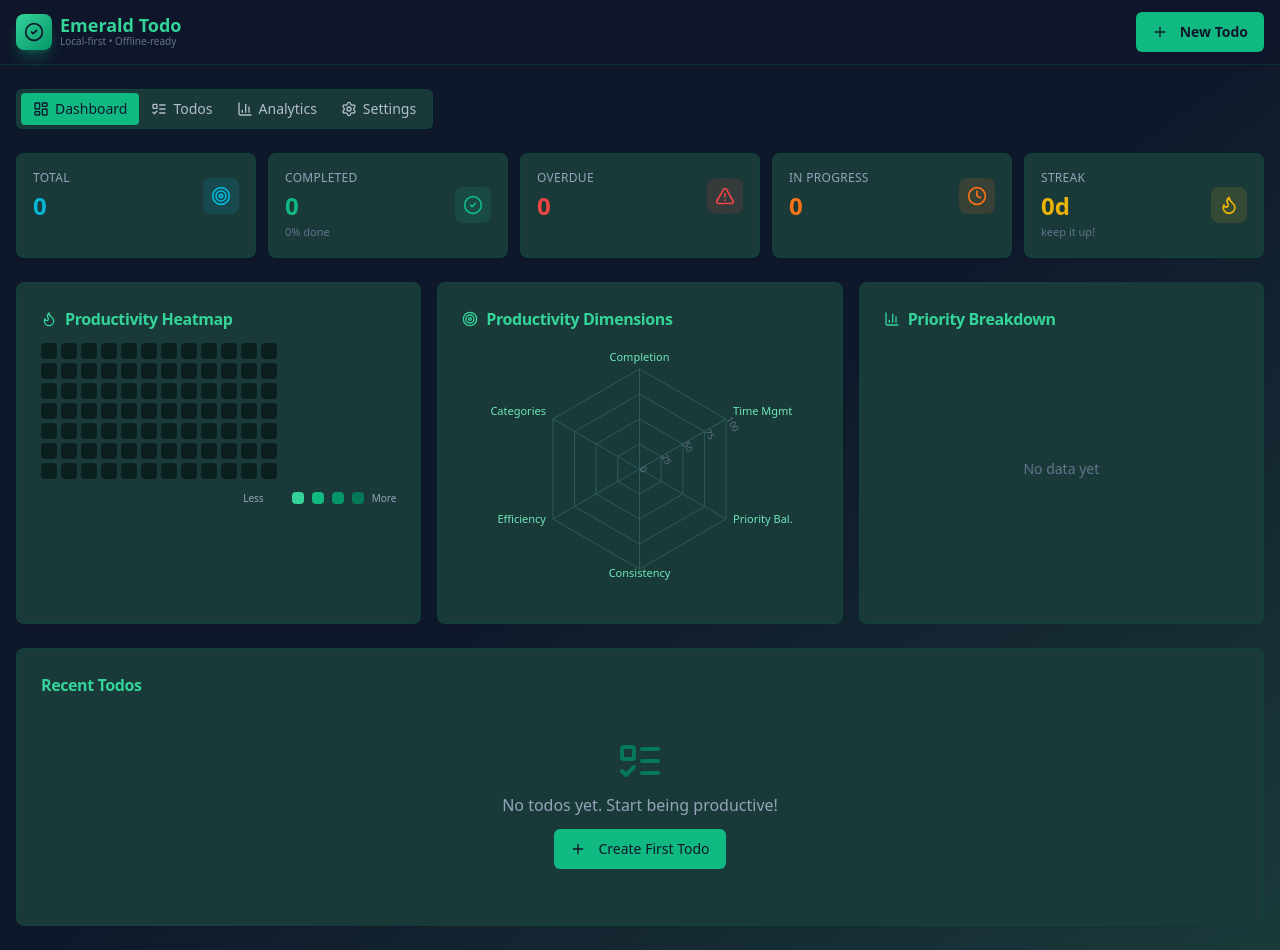
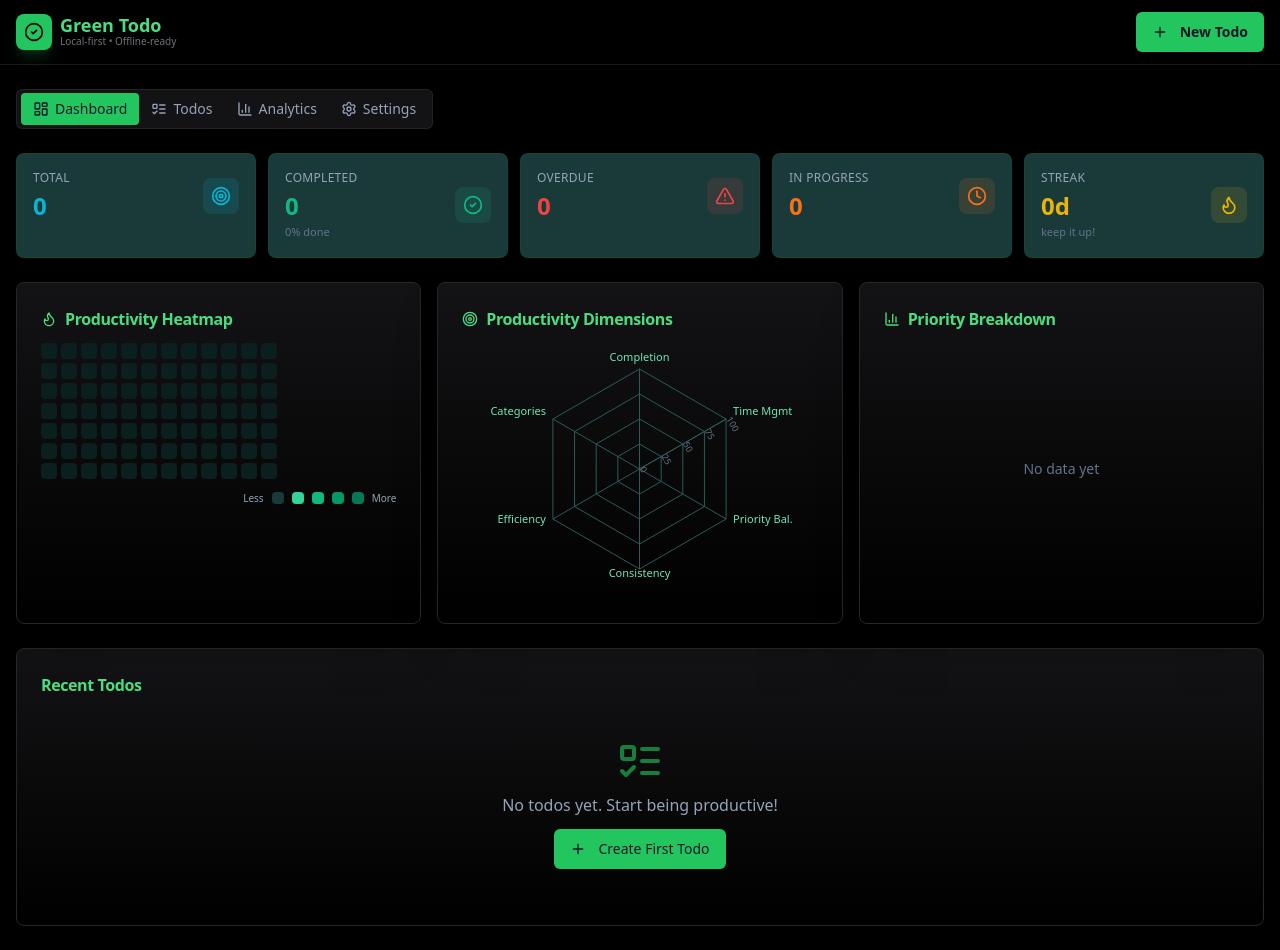
Before and after one commit to Ajai-3/todo-app-2026, a Next.js app: page / in a window 1280 px wide. Built offline with nearby package versions, Linux system fonts and the light colour scheme.

Commit message:
feat: implement task management system with TodoForm, TodoCard, and recurring task logic

```diff
--- a/app/globals.css
+++ b/app/globals.css
@@ -4,35 +4,70 @@
 
 @layer base {
   :root {
-    --background: 222 0% 0%;
-    --foreground: 210 40% 98%;
-    --card: 180 25% 17%;
-    --card-foreground: 210 40% 98%;
-    --popover: 222 47% 11%;
-    --popover-foreground: 210 40% 98%;
-    --primary: 160 84% 39%;
-    --primary-foreground: 222 47% 11%;
-    --secondary: 180 20% 25%;
-    --secondary-foreground: 210 40% 98%;
-    --muted: 180 20% 22%;
-    --muted-foreground: 215 20% 75%;
-    --accent: 160 84% 39%;
-    --accent-foreground: 222 47% 11%;
+    --background: 0 0% 0%;
+    /* Pure Black */
+    --foreground: 0 0% 98%;
+    --card: 0 0% 4%;
+    /* Near black for cards */
+    --card-foreground: 0 0% 98%;
+    --popover: 0 0% 4%;
+    --popover-foreground: 0 0% 98%;
+    --primary: 142 71% 45%;
+    /* Vibrant green */
+    --primary-foreground: 0 0% 0%;
+    --secondary: 0 0% 10%;
+    --secondary-foreground: 0 0% 98%;
+    --muted: 0 0% 12%;
+    --muted-foreground: 215 20% 65%;
+    --accent: 142 71% 45%;
+    --accent-foreground: 0 0% 0%;
     --destructive: 0 72% 51%;
     --destructive-foreground: 210 40% 98%;
-    --border: 180 20% 28%;
-    --input: 180 20% 22%;
-    --ring: 160 84% 39%;
+    --border: 0 0% 12%;
+    /* Very subtle borders */
+    --input: 0 0% 12%;
+    --ring: 142 71% 45%;
     --radius: 0.5rem;
   }
-  * { @apply border-border; }
-  body { @apply bg-background text-foreground; font-feature-settings: "rlig" 1, "calt" 1; }
+
+  * {
+    @apply border-border;
+  }
+
+  body {
+    @apply bg-background text-foreground;
+    font-feature-settings: "rlig" 1, "calt" 1;
+  }
 }
 
 @layer utilities {
-  .scrollbar-thin::-webkit-scrollbar { width: 6px; height: 6px; }
-  .scrollbar-thin::-webkit-scrollbar-track { background: #1a3a3a; }
-  .scrollbar-thin::-webkit-scrollbar-thumb { background: #10b981; border-radius: 3px; }
-  .timer-pulse { animation: pulse-glow 1.5s ease-in-out infinite; }
-  @keyframes pulse-glow { 0%, 100% { box-shadow: 0 0 0 0 rgba(16, 185, 129, 0.6); } 50% { box-shadow: 0 0 0 6px rgba(16, 185, 129, 0); } }
+  .scrollbar-thin::-webkit-scrollbar {
+    width: 6px;
+    height: 6px;
+  }
+
+  .scrollbar-thin::-webkit-scrollbar-track {
+    background: #000000;
+  }
+
+  .scrollbar-thin::-webkit-scrollbar-thumb {
+    background: #10b981;
+    border-radius: 3px;
+  }
+
+  .timer-pulse {
+    animation: pulse-glow 1.5s ease-in-out infinite;
+  }
+
+  @keyframes pulse-glow {
+
+    0%,
+    100% {
+      box-shadow: 0 0 0 0 rgba(16, 185, 129, 0.6);
+    }
+
+    50% {
+      box-shadow: 0 0 0 6px rgba(16, 185, 129, 0);
+    }
+  }
 }
--- a/app/layout.tsx
+++ b/app/layout.tsx
@@ -2,7 +2,7 @@ import './globals.css'
 import { Toaster } from '@/components/ui/sonner'
 
 export const metadata = {
-  title: 'Emerald Todo — Productivity Dashboard',
+  title: 'Green Todo — Productivity Dashboard',
   description: 'Powerful local-first todo app with heatmaps, spider graphs, timers and recurring tasks',
 }
 
@@ -10,9 +10,9 @@ export default function RootLayout({ children }) {
   return (
     <html lang="en" className="dark">
       <head>
-        <script dangerouslySetInnerHTML={{__html:'window.addEventListener("error",function(e){if(e.error instanceof DOMException&&e.error.name==="DataCloneError"&&e.message&&e.message.includes("PerformanceServerTiming")){e.stopImmediatePropagation();e.preventDefault()}},true);'}} />
+        <script dangerouslySetInnerHTML={{ __html: 'window.addEventListener("error",function(e){if(e.error instanceof DOMException&&e.error.name==="DataCloneError"&&e.message&&e.message.includes("PerformanceServerTiming")){e.stopImmediatePropagation();e.preventDefault()}},true);' }} />
       </head>
-      <body className="bg-[#0f172a] text-slate-100 antialiased min-h-screen">
+      <body className="bg-black text-slate-100 antialiased min-h-screen">
         {children}
         <Toaster theme="dark" position="bottom-right" richColors />
       </body>
--- a/app/page.tsx
+++ b/app/page.tsx
@@ -121,7 +121,7 @@ export default function App() {
     const url = URL.createObjectURL(blob);
     const a = document.createElement('a');
     a.href = url;
-    a.download = `emerald-todos-${format(new Date(), 'yyyy-MM-dd-HHmm')}.json`;
+    a.download = `green-todos-${format(new Date(), 'yyyy-MM-dd-HHmm')}.json`;
     a.click();
     URL.revokeObjectURL(url);
     toast.success('Data exported');
@@ -157,24 +157,24 @@ export default function App() {
   const kanbanColumns = STATUSES.map(s => ({ ...s, items: filtered.filter(t => t.status === s.value) }));
 
   if (!state.loaded) {
-    return <div className="min-h-screen flex items-center justify-center text-emerald-400">Loading...</div>;
+    return <div className="min-h-screen flex items-center justify-center text-green-400">Loading...</div>;
   }
 
   return (
-    <div className="min-h-screen bg-gradient-to-br from-[#0f172a] via-[#0f172a] to-[#1a3a3a]">
-      <header className="border-b border-emerald-900/50 bg-[#0f172a]/80 backdrop-blur sticky top-0 z-40">
+    <div className="min-h-screen bg-black text-white">
+      <header className="border-b border-zinc-900 bg-black/80 backdrop-blur sticky top-0 z-40">
         <div className="max-w-7xl mx-auto px-4 py-3 flex items-center justify-between">
           <div className="flex items-center gap-2">
-            <div className="w-9 h-9 rounded-lg bg-gradient-to-br from-emerald-400 to-emerald-600 flex items-center justify-center shadow-lg shadow-emerald-500/30">
-              <CheckCircle2 className="w-5 h-5 text-slate-900" />
+            <div className="w-9 h-9 rounded-lg bg-green-500 flex items-center justify-center shadow-lg shadow-green-500/20">
+              <CheckCircle2 className="w-5 h-5 text-black" />
             </div>
             <div>
-              <div className="font-bold text-lg text-emerald-400 leading-none">Emerald Todo</div>
-              <div className="text-[10px] text-slate-500">Local-first • Offline-ready</div>
+              <div className="font-bold text-lg text-green-400 leading-none">Green Todo</div>
+              <div className="text-[10px] text-zinc-500">Local-first • Offline-ready</div>
             </div>
           </div>
           <div className="flex items-center gap-2">
-            <Button onClick={openCreate} className="bg-emerald-500 hover:bg-emerald-600 text-slate-900 font-semibold">
+            <Button onClick={openCreate} className="bg-green-500 hover:bg-green-600 text-slate-900 font-semibold">
               <Plus className="w-4 h-4 mr-1" /> New Todo
             </Button>
           </div>
@@ -183,11 +183,11 @@ export default function App() {
 
       <div className="max-w-7xl mx-auto px-4 py-6">
         <Tabs value={tab} onValueChange={setTab}>
-          <TabsList className="bg-[#1a3a3a] border border-emerald-900/50">
-            <TabsTrigger value="dashboard" className="data-[state=active]:bg-emerald-500 data-[state=active]:text-slate-900"><LayoutDashboard className="w-4 h-4 mr-1.5" />Dashboard</TabsTrigger>
-            <TabsTrigger value="todos" className="data-[state=active]:bg-emerald-500 data-[state=active]:text-slate-900"><ListTodo className="w-4 h-4 mr-1.5" />Todos</TabsTrigger>
-            <TabsTrigger value="analytics" className="data-[state=active]:bg-emerald-500 data-[state=active]:text-slate-900"><BarChart3 className="w-4 h-4 mr-1.5" />Analytics</TabsTrigger>
-            <TabsTrigger value="settings" className="data-[state=active]:bg-emerald-500 data-[state=active]:text-slate-900"><SettingsIcon className="w-4 h-4 mr-1.5" />Settings</TabsTrigger>
+          <TabsList className="bg-zinc-900/80 backdrop-blur-md border border-zinc-800/80">
+            <TabsTrigger value="dashboard" className="data-[state=active]:bg-green-500 data-[state=active]:text-slate-900"><LayoutDashboard className="w-4 h-4 mr-1.5" />Dashboard</TabsTrigger>
+            <TabsTrigger value="todos" className="data-[state=active]:bg-green-500 data-[state=active]:text-slate-900"><ListTodo className="w-4 h-4 mr-1.5" />Todos</TabsTrigger>
+            <TabsTrigger value="analytics" className="data-[state=active]:bg-green-500 data-[state=active]:text-slate-900"><BarChart3 className="w-4 h-4 mr-1.5" />Analytics</TabsTrigger>
+            <TabsTrigger value="settings" className="data-[state=active]:bg-green-500 data-[state=active]:text-slate-900"><SettingsIcon className="w-4 h-4 mr-1.5" />Settings</TabsTrigger>
           </TabsList>
 
           <TabsContent value="dashboard" className="space-y-6 mt-6">
@@ -200,32 +200,32 @@ export default function App() {
             </div>
 
             <div className="grid lg:grid-cols-3 md:grid-cols-1 gap-4">
-              <Card className="bg-[#1a3a3a] border-emerald-900/50">
+              <Card className="bg-gradient-to-b from-zinc-900/80 to-black border-zinc-800 shadow-2xl">
                 <CardHeader className="pb-3">
-                  <CardTitle className="text-emerald-400 text-base flex items-center gap-2"><Flame className="w-4 h-4" />Productivity Heatmap</CardTitle>
+                  <CardTitle className="text-green-400 text-base flex items-center gap-2"><Flame className="w-4 h-4" />Productivity Heatmap</CardTitle>
                 </CardHeader>
                 <CardContent><Heatmap todos={visibleTodos} /></CardContent>
               </Card>
 
-              <Card className="bg-[#1a3a3a] border-emerald-900/50">
-                <CardHeader className="pb-2"><CardTitle className="text-emerald-400 text-base flex items-center gap-2"><Target className="w-4 h-4" />Productivity Dimensions</CardTitle></CardHeader>
+              <Card className="bg-gradient-to-b from-zinc-900/80 to-black border-zinc-800 shadow-2xl">
+                <CardHeader className="pb-2"><CardTitle className="text-green-400 text-base flex items-center gap-2"><Target className="w-4 h-4" />Productivity Dimensions</CardTitle></CardHeader>
                 <CardContent><SpiderGraph todos={visibleTodos} /></CardContent>
               </Card>
 
-              <Card className="bg-[#1a3a3a] border-emerald-900/50">
-                <CardHeader className="pb-2"><CardTitle className="text-emerald-400 text-base flex items-center gap-2"><BarChart3 className="w-4 h-4" />Priority Breakdown</CardTitle></CardHeader>
+              <Card className="bg-gradient-to-b from-zinc-900/80 to-black border-zinc-800 shadow-2xl">
+                <CardHeader className="pb-2"><CardTitle className="text-green-400 text-base flex items-center gap-2"><BarChart3 className="w-4 h-4" />Priority Breakdown</CardTitle></CardHeader>
                 <CardContent><PriorityDonut todos={visibleTodos} /></CardContent>
               </Card>
             </div>
 
-            <Card className="bg-[#1a3a3a] border-emerald-900/50">
-              <CardHeader className="pb-2"><CardTitle className="text-emerald-400 text-base">Recent Todos</CardTitle></CardHeader>
+            <Card className="bg-gradient-to-b from-zinc-900/80 to-black border-zinc-800 shadow-2xl">
+              <CardHeader className="pb-2"><CardTitle className="text-green-400 text-base">Recent Todos</CardTitle></CardHeader>
               <CardContent>
                 {visibleTodos.length === 0 ? (
                   <div className="text-center py-8">
-                    <ListTodo className="w-12 h-12 mx-auto text-emerald-700 mb-2" />
+                    <ListTodo className="w-12 h-12 mx-auto text-green-700 mb-2" />
                     <div className="text-slate-400 mb-3">No todos yet. Start being productive!</div>
-                    <Button onClick={openCreate} className="bg-emerald-500 hover:bg-emerald-600 text-slate-900"><Plus className="w-4 h-4 mr-1" />Create First Todo</Button>
+                    <Button onClick={openCreate} className="bg-green-500 hover:bg-green-600 text-slate-900"><Plus className="w-4 h-4 mr-1" />Create First Todo</Button>
                   </div>
                 ) : (
                   <div className="grid md:grid-cols-2 lg:grid-cols-3 gap-3">
@@ -238,16 +238,16 @@ export default function App() {
 
           <TabsContent value="todos" className="mt-6 space-y-4">
             <div className="flex flex-col md:flex-row gap-2">
-              <Input placeholder="Search todos..." value={search} onChange={e => setSearch(e.target.value)} className="bg-[#1a3a3a] border-emerald-900 flex-1" />
+              <Input placeholder="Search todos..." value={search} onChange={e => setSearch(e.target.value)} className="bg-zinc-900/80 border-zinc-800 flex-1" />
               <Select value={filterPriority} onValueChange={setFilterPriority}>
-                <SelectTrigger className="bg-[#1a3a3a] border-emerald-900 md:w-40"><SelectValue placeholder="Priority" /></SelectTrigger>
+                <SelectTrigger className="bg-zinc-900/80 border-zinc-800 md:w-40"><SelectValue placeholder="Priority" /></SelectTrigger>
                 <SelectContent>
                   <SelectItem value="all">All Priorities</SelectItem>
                   {PRIORITIES.map(p => <SelectItem key={p.value} value={p.value}>{p.label}</SelectItem>)}
                 </SelectContent>
               </Select>
               <Select value={filterCategory} onValueChange={setFilterCategory}>
-                <SelectTrigger className="bg-[#1a3a3a] border-emerald-900 md:w-40"><SelectValue placeholder="Category" /></SelectTrigger>
+                <SelectTrigger className="bg-zinc-900/80 border-zinc-800 md:w-40"><SelectValue placeholder="Category" /></SelectTrigger>
                 <SelectContent>
                   <SelectItem value="all">All Categories</SelectItem>
                   {state.categories.map(c => <SelectItem key={c} value={c}>{c}</SelectItem>)}
@@ -270,8 +270,8 @@ export default function App() {
               <StatCard icon={TimerIcon} label="Actual Time" value={`${visibleTodos.reduce((s, t) => s + (t.actualTime || 0), 0)}m`} color="#10b981" />
               <StatCard icon={Target} label="Avg per Task" value={`${visibleTodos.length ? Math.round(visibleTodos.reduce((s, t) => s + (t.actualTime || 0), 0) / visibleTodos.length) : 0}m`} color="#f97316" />
             </div>
-            <Card className="bg-[#1a3a3a] border-emerald-900/50">
-              <CardHeader><CardTitle className="text-emerald-400 text-base">Category Performance</CardTitle></CardHeader>
+            <Card className="bg-gradient-to-b from-zinc-900/80 to-black border-zinc-800 shadow-2xl">
+              <CardHeader><CardTitle className="text-green-400 text-base">Category Performance</CardTitle></CardHeader>
               <CardContent>
                 <div style={{ width: '100%', height: 280 }}>
                   <ResponsiveContainer width="100%" height="100%">
@@ -291,12 +291,12 @@ export default function App() {
           </TabsContent>
 
           <TabsContent value="settings" className="mt-6 space-y-4 max-w-2xl">
-            <Card className="bg-[#1a3a3a] border-emerald-900/50">
-              <CardHeader><CardTitle className="text-emerald-400 text-base">Recurring Templates</CardTitle></CardHeader>
+            <Card className="bg-gradient-to-b from-zinc-900/80 to-black border-zinc-800 shadow-2xl">
+              <CardHeader><CardTitle className="text-green-400 text-base">Recurring Templates</CardTitle></CardHeader>
               <CardContent className="space-y-2">
                 {todos.filter(t => t.isRecurring).length === 0 && <div className="text-sm text-slate-500">No recurring templates.</div>}
                 {todos.filter(t => t.isRecurring).map(t => (
-                  <div key={t.id} className="flex items-center justify-between p-3 rounded-md bg-[#0f172a] border border-emerald-900">
+                  <div key={t.id} className="flex items-center justify-between p-3 rounded-md bg-black border border-zinc-800/80">
                     <div>
                       <div className="font-medium text-sm">{t.title}</div>
                       <div className="text-xs text-slate-400">Repeats: {(t.recurrencePattern?.days || []).map((d: string) => WEEK_DAY_SHORT[d]).join(', ')}</div>
@@ -310,15 +310,15 @@ export default function App() {
               </CardContent>
             </Card>
 
-            <Card className="bg-[#1a3a3a] border-emerald-900/50">
-              <CardHeader><CardTitle className="text-emerald-400 text-base">Data Management</CardTitle></CardHeader>
+            <Card className="bg-gradient-to-b from-zinc-900/80 to-black border-zinc-800 shadow-2xl">
+              <CardHeader><CardTitle className="text-green-400 text-base">Data Management</CardTitle></CardHeader>
               <CardContent className="space-y-3">
                 <div className="flex flex-wrap gap-2">
-                  <Button onClick={exportData} variant="outline" className="border-emerald-700"><Download className="w-4 h-4 mr-1" />Export JSON</Button>
+                  <Button onClick={exportData} variant="outline" className="border-green-700"><Download className="w-4 h-4 mr-1" />Export JSON</Button>
                   <input type="file" accept="application/json" ref={fileInputRef} onChange={importData} className="hidden" />
-                  <Button onClick={() => fileInputRef.current?.click()} variant="outline" className="border-emerald-700"><Upload className="w-4 h-4 mr-1" />Import JSON</Button>
+                  <Button onClick={() => fileInputRef.current?.click()} variant="outline" className="border-green-700"><Upload className="w-4 h-4 mr-1" />Import JSON</Button>
                 </div>
-                <div className="pt-3 border-t border-emerald-900/50">
+                <div className="pt-3 border-t border-zinc-800/80">
                   <Button onClick={() => setClearDialogOpen(true)} variant="destructive" className="bg-red-900/50 hover:bg-red-900 border border-red-700"><Trash2 className="w-4 h-4 mr-1" />Clear All Data</Button>
                 </div>
               </CardContent>
@@ -330,13 +330,13 @@ export default function App() {
       <TodoForm open={formOpen} onOpenChange={setFormOpen} initial={editing} categories={state.categories} onSave={saveTodo} />
 
       <Dialog open={clearDialogOpen} onOpenChange={(o) => { setClearDialogOpen(o); if (!o) setConfirmText('') }}>
-        <DialogContent className="bg-[#1a3a3a] border-red-900">
+        <DialogContent className="bg-zinc-900/80 backdrop-blur-md border-red-900/50">
           <DialogHeader>
             <DialogTitle className="text-red-400 flex items-center gap-2"><AlertTriangle className="w-5 h-5" />Clear All Data?</DialogTitle>
           </DialogHeader>
           <div className="space-y-2">
             <Label className="text-xs">Type <span className="font-mono text-red-400">CONFIRM</span> to proceed:</Label>
-            <Input value={confirmText} onChange={e => setConfirmText(e.target.value)} className="bg-[#0f172a] border-red-900" />
+            <Input value={confirmText} onChange={e => setConfirmText(e.target.value)} className="bg-black border-red-900/50" />
           </div>
           <DialogFooter>
             <Button variant="outline" onClick={() => setClearDialogOpen(false)}>Cancel</Button>
--- a/components/Heatmap.tsx
+++ b/components/Heatmap.tsx
@@ -42,7 +42,7 @@ export function Heatmap({ todos }: { todos: Todo[] }) {
             {week.map(cell => (
               <div key={cell.key}
                 title={`${cell.count} tasks completed on ${format(cell.date, 'MMM d, yyyy')}`}
-                className="w-4 h-4 rounded-sm hover:ring-2 hover:ring-emerald-400 cursor-pointer transition"
+                className="w-4 h-4 rounded-sm hover:ring-2 hover:ring-green-400 cursor-pointer transition"
                 style={{ backgroundColor: getColor(cell.count) }} />
             ))}
           </div>
--- a/components/KanbanColumn.tsx
+++ b/components/KanbanColumn.tsx
@@ -27,7 +27,7 @@ export function KanbanColumn({ col, updateTodo, deleteTodo, openEdit }: KanbanCo
           <Badge variant="outline" className="text-[10px]">{col.items.length}</Badge>
         </div>
       </div>
-      <div ref={setNodeRef} className={`space-y-2 min-h-[200px] p-2 rounded-lg bg-[#0f172a]/50 border transition ${isOver ? 'border-emerald-400 bg-emerald-900/10' : 'border-emerald-900/30'}`}>
+      <div ref={setNodeRef} className={`space-y-2 min-h-[200px] p-2 rounded-lg bg-[#0f172a]/50 border transition ${isOver ? 'border-green-400 bg-green-900/10' : 'border-green-900/30'}`}>
         {col.items.length === 0 ? (
           <div className="text-center py-8 text-slate-600 text-xs">Drop here</div>
         ) : col.items.map(t => <TodoCard key={t.id} todo={t} onUpdate={updateTodo} onDelete={deleteTodo} onEdit={openEdit} draggable />)}
--- a/components/StatCard.tsx
+++ b/components/StatCard.tsx
@@ -10,7 +10,7 @@ interface StatCardProps {
 
 export function StatCard({ icon: Icon, label, value, sub, color = '#10b981' }: StatCardProps) {
   return (
-    <Card className="bg-[#1a3a3a] border-emerald-900/50">
+    <Card className="bg-[#1a3a3a] border-green-900/50">
       <CardContent className="p-4">
         <div className="flex items-center justify-between">
           <div>
--- a/components/TodoTimer.tsx
+++ b/components/TodoTimer.tsx
@@ -57,9 +57,9 @@ export function TodoTimer({ todo, onUpdate }: TodoTimerProps) {
   };
 
   return (
-    <div className={`flex items-center gap-2 rounded-md px-2 py-1 bg-[#0f172a] border border-emerald-900 ${todo.timerActive ? 'timer-pulse' : ''}`}>
-      <TimerIcon className="w-3.5 h-3.5 text-emerald-400" />
-      <span className="font-mono text-sm text-emerald-300 tabular-nums">{formatTimer(totalMs)}</span>
+    <div className={`flex items-center gap-2 rounded-md px-2 py-1 bg-[#0f172a] border border-green-900 ${todo.timerActive ? 'timer-pulse' : ''}`}>
+      <TimerIcon className="w-3.5 h-3.5 text-green-400" />
+      <span className="font-mono text-sm text-green-300 tabular-nums">{formatTimer(totalMs)}</span>
       {!todo.timerActive ? (
         <Button size="icon" variant="ghost" className="h-6 w-6" onClick={start}><Play className="w-3 h-3" /></Button>
       ) : (
--- a/components/constants.ts
+++ b/components/constants.ts
@@ -1,4 +1,4 @@
-export const LS_KEY = 'emerald_todo_app_v1';
+export const LS_KEY = 'green_todo_app_v1';
 
 export const PRIORITIES = [
   { value: 'urgent', label: 'Urgent', color: '#dc2626' },
```
Also changed, not shown: components/TodoCard.tsx (+6 -6 lines), components/TodoForm.tsx (+16 -16 lines).
